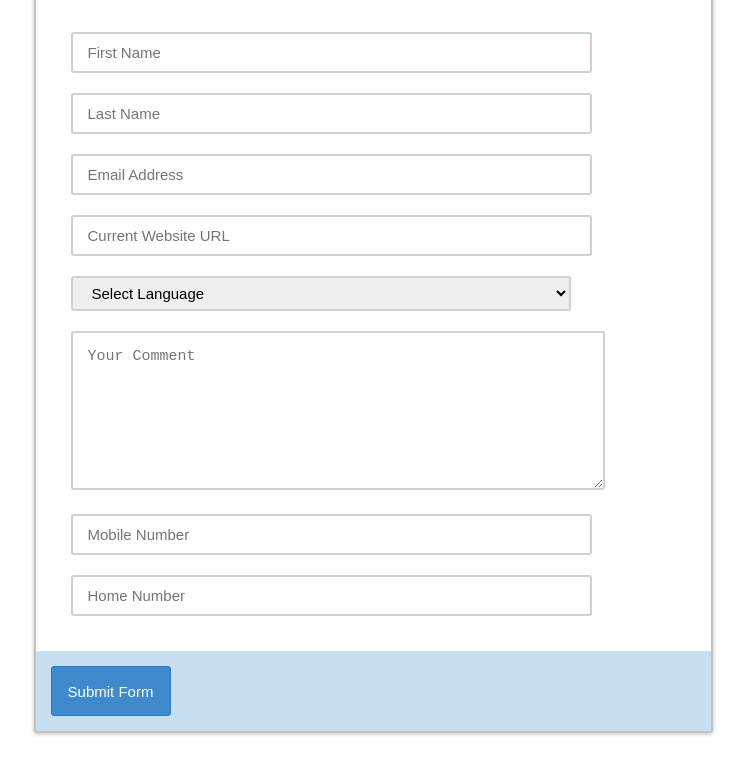
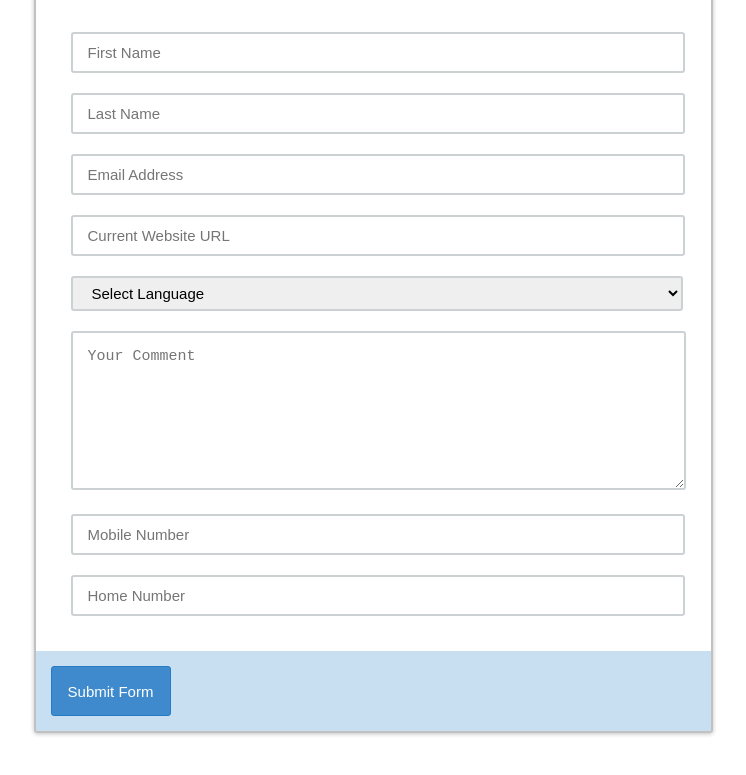
Before and after one commit to Paul-Dantam/form_builder, a plain HTML site: page index.html in a window 1280 px wide. Shown: the part 155-930 px from the top of the page, without its empty margins (267-1013 px from the left). Drawn offline with Linux system fonts and the light colour scheme.

```diff
--- a/index.html
+++ b/index.html
@@ -1,9 +1,11 @@
 <!DOCTYPE html>
 <html>
+
 <head>
-  <title>Form Builder</title>
-  <link rel="stylesheet" href="styles.css">
+    <title>Form Builder</title>
+    <link rel="stylesheet" href="styles.css">
 </head>
+
 <body>
     <div class="wrapper">
         <form>
@@ -25,6 +27,9 @@
             </div>
         </form>
     </div>
+    <script src="https://use.fontawesome.com/31b0e1b4dc.js"></script>
+
     <script src="main.js"></script>
 </body>
+
 </html>
--- a/main.js
+++ b/main.js
@@ -100,12 +100,25 @@
 
 
 // function populateForms() {
+let fields = document.getElementById("fields")
+
+
+// let wrapper = document.getElementsByClassName("wrapper").style.fontFamily = ("sans-serif, FontAwesome");
+
+
+
+
+
+
+
+
+
 
 for (let i = 0; i < formData.length; i++) {
-  let fields = document.getElementById("fields")
+  if (formData[i].type === "text" || formData[i].type === "email" || formData[i].type === "tel") {
+    let inputField = document.createElement("input");
+    inputField.style.width = "95%";
 
-  if (formData[i].type === "text" || formData[i].type === "email" || formData[i].type === "tel") {
-    let inputField = document.createElement("input")
 
     inputField.type = formData[i].type;
     inputField.placeholder = formData[i].label
@@ -115,6 +128,7 @@
   } else if (formData[i].type === "select") {
     let selectField = document.createElement("select");
     let selectOption = document.createElement("option");
+    selectField.style.width = "98%";
 
     selectOption.label = formData[i].label;
     selectField.type = formData[i].type;
@@ -133,7 +147,7 @@
     }
   } else if (formData[i].type === "textarea") {
     let textAreaInput = document.createElement("textarea");
-
+    textAreaInput.style.width = "93%"
     textAreaInput.type = formData[i].type;
     textAreaInput.placeholder = formData[i].label;
 
```
